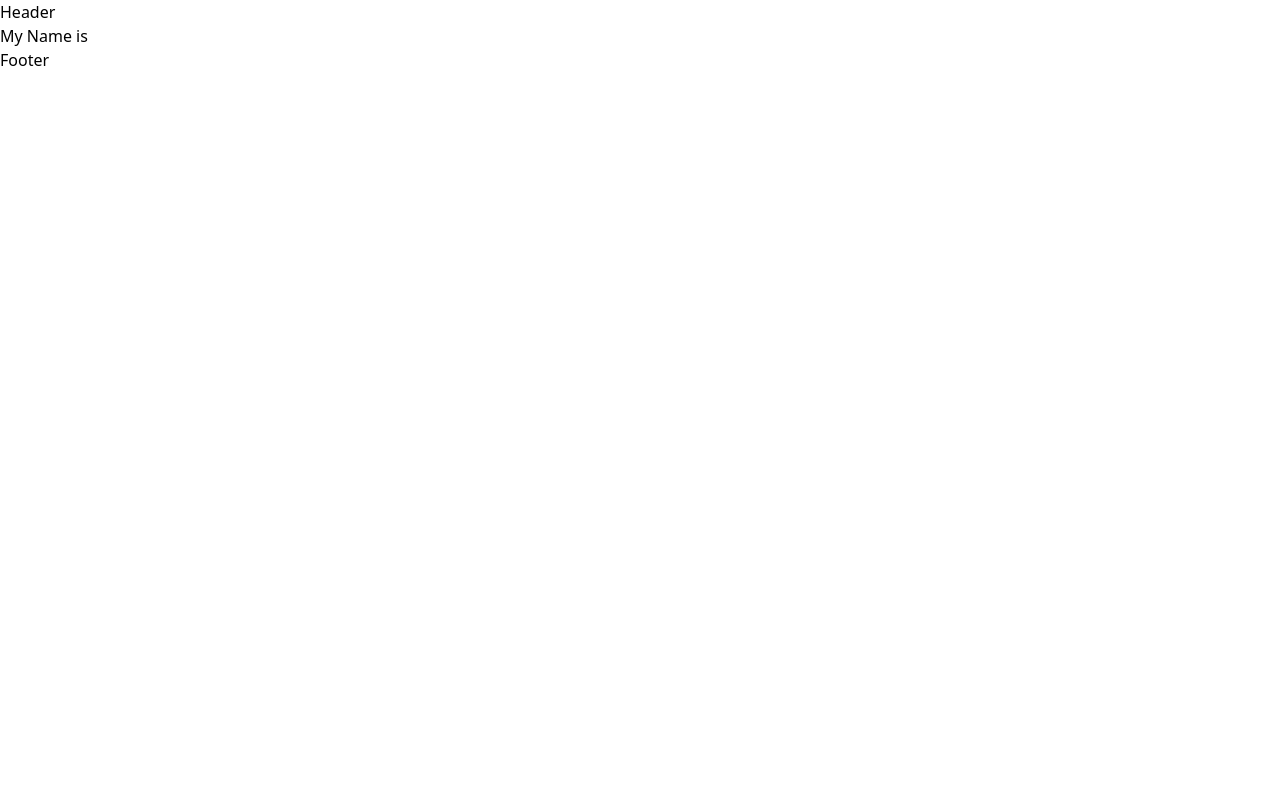
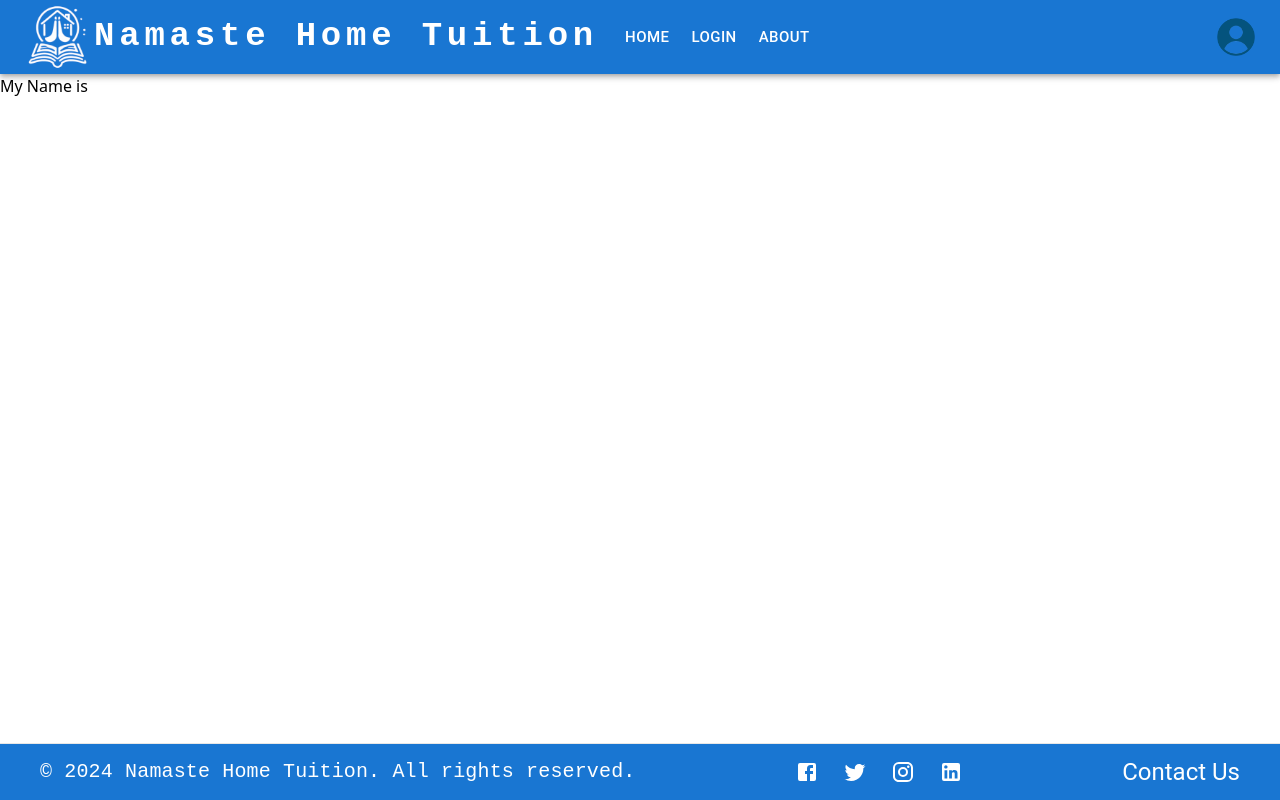
Before and after one commit to shahsuresh/home-tution-frontend-ui, a React (Vite) app: page /home in a window 1280 px wide. Built offline with nearby package versions, Linux system fonts and the light colour scheme.

Commit message:
Header and Footer component  designed

```diff
--- a/src/components/Footer.jsx
+++ b/src/components/Footer.jsx
@@ -1,7 +1,97 @@
 import React from "react";
+import { Box, Stack, Typography, IconButton } from "@mui/material";
+import { Facebook, Twitter, Instagram, LinkedIn } from "@mui/icons-material";
+import { useNavigate } from "react-router-dom";
+import { Link } from "react-router-dom";
 
 const Footer = () => {
-  return <div>Footer</div>;
+  const navigate = useNavigate();
+  return (
+    <Box
+      component='footer'
+      sx={{
+        py: 1,
+        px: 1,
+        backgroundColor: "#1976D2",
+        borderTop: "1px solid #e7e7e7",
+        textAlign: "center",
+        position: "fixed",
+        bottom: 0,
+        width: "100%",
+      }}
+    >
+      <Stack
+        direction={{ xs: "column", sm: "row" }}
+        justifyContent='space-between'
+        alignItems='center'
+        spacing={2}
+        sx={{ maxWidth: "1200px", margin: "auto" }}
+      >
+        {/* Copyright */}
+        <Typography variant='h6' color='white' sx={{ fontFamily: "monospace" }}>
+          &copy; {new Date().getFullYear()} Namaste Home Tuition. All rights
+          reserved.
+        </Typography>
+
+        {/* Social Media Icons */}
+        <Stack direction='row' spacing={1}>
+          <IconButton
+            sx={{ color: "white" }}
+            component={Link}
+            href='https://www.facebook.com'
+            target='_blank'
+            rel='noopener'
+          >
+            <Facebook />
+          </IconButton>
+          <IconButton
+            sx={{ color: "white" }}
+            component={Link}
+            href='https://www.twitter.com'
+            target='_blank'
+            rel='noopener'
+          >
+            <Twitter />
+          </IconButton>
+          <IconButton
+            sx={{ color: "white" }}
+            component={Link}
+            href='https://www.instagram.com'
+            target='_blank'
+            rel='noopener'
+          >
+            <Instagram />
+          </IconButton>
+          <IconButton
+            sx={{ color: "white" }}
+            component={Link}
+            href='https://www.linkedin.com'
+            target='_blank'
+            rel='noopener'
+          >
+            <LinkedIn />
+          </IconButton>
+        </Stack>
+
+        {/* Contact Link */}
+
+        <Link to='/contact'>
+          <Typography
+            variant='h5'
+            sx={{
+              color: "white",
+              "&:hover": {
+                backgroundColor: "#116bc5",
+                textDecoration: "none",
+              },
+            }}
+          >
+            Contact Us
+          </Typography>
+        </Link>
+      </Stack>
+    </Box>
+  );
 };
 
 export default Footer;
--- a/src/components/Header.jsx
+++ b/src/components/Header.jsx
@@ -1,7 +1,205 @@
-import React from "react";
+import * as React from "react";
+import AppBar from "@mui/material/AppBar";
+import Box from "@mui/material/Box";
+import Toolbar from "@mui/material/Toolbar";
+import IconButton from "@mui/material/IconButton";
+import Typography from "@mui/material/Typography";
+import Menu from "@mui/material/Menu";
+import MenuIcon from "@mui/icons-material/Menu";
+import Container from "@mui/material/Container";
+import Avatar from "@mui/material/Avatar";
+import Button from "@mui/material/Button";
+import Tooltip from "@mui/material/Tooltip";
+import MenuItem from "@mui/material/MenuItem";
+import AdbIcon from "@mui/icons-material/Adb";
+import { useNavigate } from "react-router-dom";
+
+const pages = [
+  { id: 1, name: "Home", path: "/home" },
+  { id: 2, name: "Login", path: "/login" },
+  { id: 3, name: "About", path: "/about" },
+];
+const settings = ["Profile", "Account", "Dashboard", "Logout"];
 
 const Header = () => {
-  return <div>Header</div>;
+  const navigate = useNavigate();
+  const [anchorElNav, setAnchorElNav] = React.useState(null);
+  const [anchorElUser, setAnchorElUser] = React.useState(null);
+
+  const handleOpenNavMenu = (event) => {
+    setAnchorElNav(event.currentTarget);
+  };
+  const handleOpenUserMenu = (event) => {
+    setAnchorElUser(event.currentTarget);
+  };
+
+  const handleCloseNavMenu = () => {
+    setAnchorElNav(null);
+  };
+
+  const handleCloseUserMenu = () => {
+    setAnchorElUser(null);
+  };
+
+  return (
+    //!==========FullScreen Appbar=======================
+    <AppBar position='static'>
+      <Container maxWidth='xl'>
+        <Toolbar disableGutters>
+          <img
+            src='logo1.png'
+            alt='logo'
+            style={{
+              width: "70px",
+              height: "auto",
+              display: { xs: "none", md: "flex" },
+              mr: 1,
+            }}
+          />
+          {/* <AdbIcon sx={{ display: { xs: "none", md: "flex" }, mr: 1 }} /> */}
+          <Typography
+            variant='h4'
+            noWrap
+            component='a'
+            href='#app-bar-with-responsive-menu'
+            sx={{
+              mr: 2,
+              display: { xs: "none", md: "flex" },
+              fontFamily: "monospace",
+              fontWeight: 700,
+              letterSpacing: ".3rem",
+              color: "inherit",
+              textDecoration: "none",
+            }}
+          >
+            Namaste Home Tuition
+          </Typography>
+          <Box sx={{ flexGrow: 1, display: { xs: "flex", md: "none" } }}>
+            <IconButton
+              size='large'
+              aria-label='account of current user'
+              aria-controls='menu-appbar'
+              aria-haspopup='true'
+              onClick={handleOpenNavMenu}
+              color='inherit'
+            >
+              <MenuIcon />
+            </IconButton>
+            <Menu
+              id='menu-appbar'
+              anchorEl={anchorElNav}
+              anchorOrigin={{
+                vertical: "bottom",
+                horizontal: "left",
+              }}
+              keepMounted
+              transformOrigin={{
+                vertical: "top",
+                horizontal: "left",
+              }}
+              open={Boolean(anchorElNav)}
+              onClose={handleCloseNavMenu}
+              sx={{ display: { xs: "block", md: "none" } }}
+            >
+              {pages.map((page) => (
+                <MenuItem
+                  key={page.id}
+                  onClick={() => {
+                    navigate(page.path);
+                  }}
+                >
+                  <Typography sx={{ textAlign: "center" }}>
+                    {page.name}
+                  </Typography>
+                </MenuItem>
+              ))}
+            </Menu>
+          </Box>
+          {/* //!==========Drawer Screen======================= */}
+          {/* <AdbIcon sx={{ display: { xs: "flex", md: "none" }, mr: 1 }} /> */}
+          {/* <img
+            src='logo1.png'
+            alt='logo'
+            style={{
+              width: "70px",
+              height: "auto",
+              display: { xs: "none", md: "flex", lg: "none" },
+              mr: 1,
+            }}
+          ></img> */}
+          <Typography
+            variant='h6'
+            noWrap
+            component='a'
+            href='#app-bar-with-responsive-menu'
+            sx={{
+              mr: 2,
+              display: { xs: "flex", md: "none" },
+              flexGrow: 1,
+              fontFamily: "monospace",
+              fontWeight: 700,
+              fontSize: { xs: "11px", md: "18px" },
+              letterSpacing: ".3rem",
+              color: "inherit",
+              textDecoration: "none",
+            }}
+          >
+            Namaste Home Tuition
+          </Typography>
+          <Box sx={{ flexGrow: 1, display: { xs: "none", md: "flex" } }}>
+            {pages.map((page) => (
+              <Button
+                size='large'
+                key={page.id}
+                onClick={() => {
+                  navigate(page.path);
+                }}
+                sx={{
+                  my: 2,
+                  color: "white",
+                  display: "block",
+                  "&:hover": { backgroundColor: "#116bc5" },
+                }}
+              >
+                {page.name}
+              </Button>
+            ))}
+          </Box>
+          <Box sx={{ flexGrow: 0 }}>
+            <Tooltip title='Open settings'>
+              <IconButton onClick={handleOpenUserMenu} sx={{ p: 0 }}>
+                <Avatar alt='User' src='user.png' />
+              </IconButton>
+            </Tooltip>
+            <Menu
+              sx={{ mt: "45px" }}
+              id='menu-appbar'
+              anchorEl={anchorElUser}
+              anchorOrigin={{
+                vertical: "top",
+                horizontal: "right",
+              }}
+              keepMounted
+              transformOrigin={{
+                vertical: "top",
+                horizontal: "right",
+              }}
+              open={Boolean(anchorElUser)}
+              onClose={handleCloseUserMenu}
+            >
+              {settings.map((setting) => (
+                <MenuItem key={setting} onClick={handleCloseUserMenu}>
+                  <Typography sx={{ textAlign: "center" }}>
+                    {setting}
+                  </Typography>
+                </MenuItem>
+              ))}
+            </Menu>
+          </Box>
+        </Toolbar>
+      </Container>
+    </AppBar>
+  );
 };
 
 export default Header;
```
